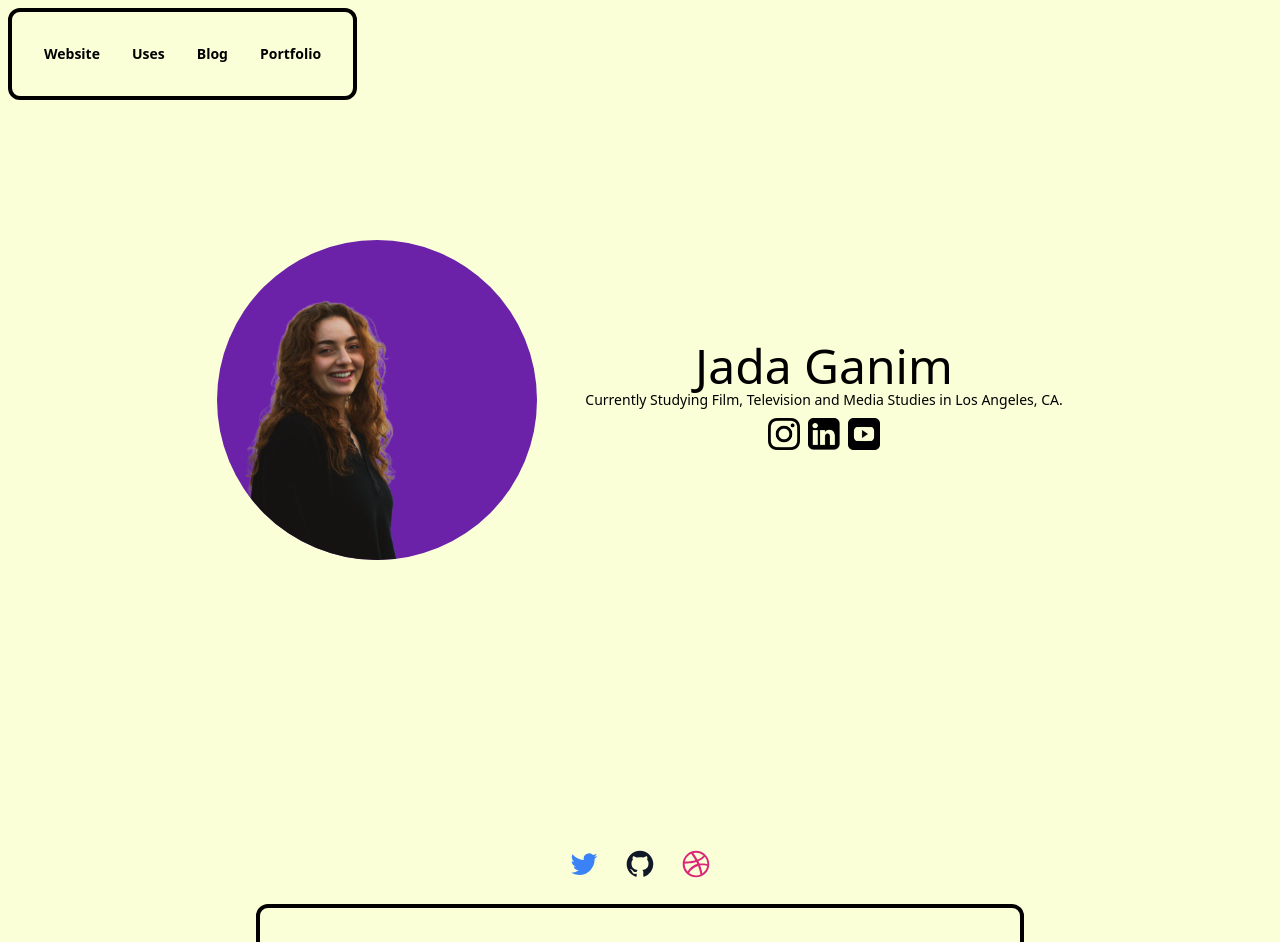
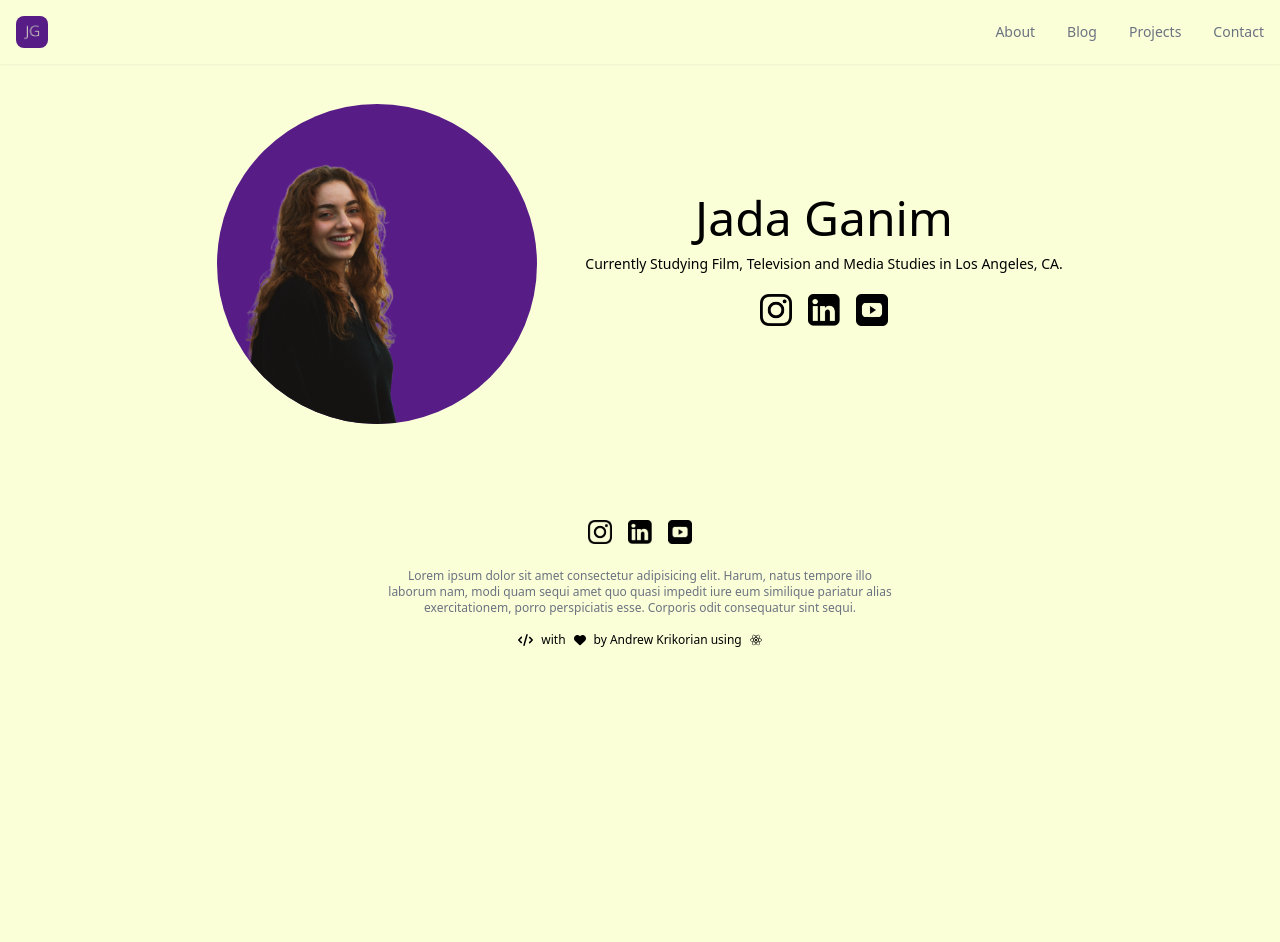
Before and after one commit to andykr1k/JadaReactPortfolio, a React (Vite) app: page / in a window 1280 px wide. Shown: the top 942 px of the page. After the commit the page ends 800 px from the top, so only its background shows below. Built offline with nearby package versions, Linux system fonts and the light colour scheme.

Commit message:
Adding Animations as well as New Scenes

```diff
--- a/package.json
+++ b/package.json
@@ -13,6 +13,7 @@
     "@fortawesome/free-brands-svg-icons": "^6.1.2",
     "@fortawesome/free-solid-svg-icons": "^6.1.2",
     "@fortawesome/react-fontawesome": "^0.2.0",
+    "framer-motion": "^7.2.0",
     "react": "^18.2.0",
     "react-dom": "^18.2.0",
     "react-router-dom": "^6.3.0"
--- a/src/App.jsx
+++ b/src/App.jsx
@@ -6,11 +6,11 @@ import './App.css'
 function App() {
 
   return (
-    <div className="App">
-    <div className='absolute'>
-      <comps.Header />
+    <div className="max-h-screen">
+    <div className='sticky top-0'>
+    <comps.Header />
     </div>
-      <Pages.FrontPage />
+    <Pages.FrontPage />
       <comps.Footer />
     </div>
   )
--- a/src/components/Footer.jsx
+++ b/src/components/Footer.jsx
@@ -1,144 +1,43 @@
 import { faCode, faHeart } from '@fortawesome/free-solid-svg-icons'
 import { FontAwesomeIcon } from '@fortawesome/react-fontawesome'
 import { faReact } from '@fortawesome/free-brands-svg-icons'
+import insta from '../assets/logos/insta.png'
+import linkedin from '../assets/logos/linkedin.png'
+import yt from '../assets/logos/yt.png'
 
 export default function Footer() {
     return (
       <footer class="text-center">
       <div class="max-w-screen-xl px-4 py-12 mx-auto sm:px-6 lg:px-8">
-        <div class="max-w-3xl mx-auto space-y-6">
-          <div class="flex justify-center space-x-6">
-            <a
-              class="text-blue-500 hover:text-opacity-75"
-              href="/"
-              target="_blank"
-              rel="noopener noreferrer"
-              aria-label="Twitter"
-            >
-              <svg
-                class="w-8 h-8"
-                fill="currentColor"
-                viewBox="0 0 24 24"
-                aria-hidden="true"
-              >
-                <path
-                  d="M8.29 20.251c7.547 0 11.675-6.253 11.675-11.675 0-.178 0-.355-.012-.53A8.348 8.348 0 0022 5.92a8.19 8.19 0 01-2.357.646 4.118 4.118 0 001.804-2.27 8.224 8.224 0 01-2.605.996 4.107 4.107 0 00-6.993 3.743 11.65 11.65 0 01-8.457-4.287 4.106 4.106 0 001.27 5.477A4.072 4.072 0 012.8 9.713v.052a4.105 4.105 0 003.292 4.022 4.095 4.095 0 01-1.853.07 4.108 4.108 0 003.834 2.85A8.233 8.233 0 012 18.407a11.616 11.616 0 006.29 1.84"
-                ></path>
-              </svg>
-            </a>
-
-            <a
-              class="text-gray-900 hover:text-opacity-75"
-              href="/"
-              target="_blank"
-              rel="noopener noreferrer"
-              aria-label="GitHub"
-            >
-              <svg
-                class="w-8 h-8"
-                fill="currentColor"
-                viewBox="0 0 24 24"
-                aria-hidden="true"
-              >
-                <path
-                  fill-rule="evenodd"
-                  d="M12 2C6.477 2 2 6.484 2 12.017c0 4.425 2.865 8.18 6.839 9.504.5.092.682-.217.682-.483 0-.237-.008-.868-.013-1.703-2.782.605-3.369-1.343-3.369-1.343-.454-1.158-1.11-1.466-1.11-1.466-.908-.62.069-.608.069-.608 1.003.07 1.531 1.032 1.531 1.032.892 1.53 2.341 1.088 2.91.832.092-.647.35-1.088.636-1.338-2.22-.253-4.555-1.113-4.555-4.951 0-1.093.39-1.988 1.029-2.688-.103-.253-.446-1.272.098-2.65 0 0 .84-.27 2.75 1.026A9.564 9.564 0 0112 6.844c.85.004 1.705.115 2.504.337 1.909-1.296 2.747-1.027 2.747-1.027.546 1.379.202 2.398.1 2.651.64.7 1.028 1.595 1.028 2.688 0 3.848-2.339 4.695-4.566 4.943.359.309.678.92.678 1.855 0 1.338-.012 2.419-.012 2.747 0 .268.18.58.688.482A10.019 10.019 0 0022 12.017C22 6.484 17.522 2 12 2z"
-                  clip-rule="evenodd"
-                ></path>
-              </svg>
-            </a>
-
-            <a
-              class="text-pink-600 hover:text-opacity-75"
-              href="/dribbble"
-              target="_blank"
-              rel="noopener noreferrer"
-              aria-label="Dribbble"
-            >
-              <svg
-                class="w-8 h-8"
-                fill="currentColor"
-                viewBox="0 0 24 24"
-                aria-hidden="true"
-              >
-                <path
-                  fill-rule="evenodd"
-                  d="M12 2C6.48 2 2 6.48 2 12s4.48 10 10 10c5.51 0 10-4.48 10-10S17.51 2 12 2zm6.605 4.61a8.502 8.502 0 011.93 5.314c-.281-.054-3.101-.629-5.943-.271-.065-.141-.12-.293-.184-.445a25.416 25.416 0 00-.564-1.236c3.145-1.28 4.577-3.124 4.761-3.362zM12 3.475c2.17 0 4.154.813 5.662 2.148-.152.216-1.443 1.941-4.48 3.08-1.399-2.57-2.95-4.675-3.189-5A8.687 8.687 0 0112 3.475zm-3.633.803a53.896 53.896 0 013.167 4.935c-3.992 1.063-7.517 1.04-7.896 1.04a8.581 8.581 0 014.729-5.975zM3.453 12.01v-.26c.37.01 4.512.065 8.775-1.215.25.477.477.965.694 1.453-.109.033-.228.065-.336.098-4.404 1.42-6.747 5.303-6.942 5.629a8.522 8.522 0 01-2.19-5.705zM12 20.547a8.482 8.482 0 01-5.239-1.8c.152-.315 1.888-3.656 6.703-5.337.022-.01.033-.01.054-.022a35.318 35.318 0 011.823 6.475 8.4 8.4 0 01-3.341.684zm4.761-1.465c-.086-.52-.542-3.015-1.659-6.084 2.679-.423 5.022.271 5.314.369a8.468 8.468 0 01-3.655 5.715z"
-                  clip-rule="evenodd"
-                ></path>
-              </svg>
-            </a>
+        <div class="max-w-3xl mx-auto space-y-4">
+        <div className='flex items-center space-x-4 justify-center p-2'>
+                <a className="w-6" href="https://instagram.com/jadaganim">
+                <img src={insta} />
+                </a>
+                <a className="w-6" href="https://www.linkedin.com/in/jada-ganim/">
+                <img src={linkedin} />
+                </a>
+                <a className="w-6" href="https://www.youtube.com/channel/UCwjWRIlTnAnvnU1R6on0Ovg">
+                <img src={yt} />
+                </a>
           </div>
-
-          <nav
-            class="relative flex flex-wrap justify-center gap-8 p-8 text-sm font-bold border-4 border-black rounded-xl"
-          >
-            <a
-              class="hover:opacity-75"
-              href="/"
-              target="_blank"
-              rel="noopener noreferrer"
-            >
-              Website
-            </a>
-
-            <a
-              class="hover:opacity-75"
-              href="/"
-              target="_blank"
-              rel="noopener noreferrer"
-            >
-              Uses
-            </a>
-
-            <a
-              class="hover:opacity-75"
-              href="/"
-              target="_blank"
-              rel="noopener noreferrer"
-            >
-              Blog
-            </a>
-
-            <a
-              class="hover:opacity-75"
-              href="/"
-              target="_blank"
-              rel="noopener noreferrer"
-            >
-              Portfolio
-            </a>
-          </nav>
-
           <p class="max-w-lg mx-auto text-xs text-gray-500">
             Lorem ipsum dolor sit amet consectetur adipisicing elit. Harum, natus
             tempore illo laborum nam, modi quam sequi amet quo quasi impedit iure
             eum similique pariatur alias exercitationem, porro perspiciatis esse.
             Corporis odit consequatur sint sequi.
-
-            <a
-              class="block mt-1 text-pink-600 underline decoration-wavy decoration-pink-500 hover:opacity-75"
-              href="/"
-              target="_blank"
-              rel="noopener noreferrer"
-            >
-              External Link
-            </a>
           </p>
 
           <p class="text-xs font-medium">
             <div className="text-gray">
               <FontAwesomeIcon icon={faCode} className="ml-2 mr-2" />
-
               with
-
               <FontAwesomeIcon icon={faHeart} className="ml-2 mr-2" />
-
               by
               {" "}
               <a
-                  href="https://github.com/andykr1k"
-                  aria-label="My GitHub"
+                  href="https://rebrand.ly/andykr1k"
+                  aria-label="My Portfolio"
               >
                   <span className="badge bg-dark">
                       Andrew Krikorian
--- a/src/components/Header.jsx
+++ b/src/components/Header.jsx
@@ -1,47 +1,43 @@
-
+import logo from "../assets/logos/tabicon.png"
 
 export default function Header() {
     return (
-      <div class="flex items-center justify-center space-x-6 p-2">
-        <nav
-          class="flex flex-wrap justify-center gap-8 p-8 text-sm font-bold border-4 border-black rounded-xl"
-        >
-          <a
-            class="hover:opacity-75"
-            href="/"
-            target="_blank"
-            rel="noopener noreferrer"
-          >
-            Website
-          </a>
+        <div class="shadow-sm">
+          <div class="max-w-screen-xl p-4 mx-auto">
+            <div class="flex items-center justify-between space-x-4 lg:space-x-10">
+              <div class="flex lg:w-0 lg:flex-1">
+                <img src={logo} class="w-8 h-8 bg-purple-900 rounded-lg p-2"/>
+              </div>
 
-          <a
-            class="hover:opacity-75"
-            href="/"
-            target="_blank"
-            rel="noopener noreferrer"
-          >
-            Uses
-          </a>
+              <nav class="hidden space-x-8 text-sm font-medium md:flex">
+                <a class="text-gray-500" href="">About</a>
+                <a class="text-gray-500" href="">Blog</a>
+                <a class="text-gray-500" href="">Projects</a>
+                <a class="text-gray-500" href="">Contact</a>
+              </nav>
 
-          <a
-            class="hover:opacity-75"
-            href="/"
-            target="_blank"
-            rel="noopener noreferrer"
-          >
-            Blog
-          </a>
-
-          <a
-            class="hover:opacity-75"
-            href="/"
-            target="_blank"
-            rel="noopener noreferrer"
-          >
-            Portfolio
-          </a>
-        </nav>
-      </div>
+              <div class="md:hidden">
+                <button class="p-2 text-gray-600 rounded-lg" type="button">
+                  <span class="sr-only">Open menu</span>
+                  <svg
+                    aria-hidden="true"
+                    class="w-5 h-5"
+                    fill="none"
+                    stroke="currentColor"
+                    viewbox="0 0 24 24"
+                    xmlns="http://www.w3.org/2000/svg"
+                  >
+                    <path
+                      d="M4 6h16M4 12h16M4 18h16"
+                      stroke-linecap="round"
+                      stroke-linejoin="round"
+                      stroke-width="2"
+                    />
+                  </svg>
+                </button>
+              </div>
+            </div>
+          </div>
+        </div>
     )
 }
--- a/src/pages/FrontPage.jsx
+++ b/src/pages/FrontPage.jsx
@@ -2,21 +2,21 @@ import headshot from '../assets/profile/new.png'
 import insta from '../assets/logos/insta.png'
 import linkedin from '../assets/logos/linkedin.png'
 import yt from '../assets/logos/yt.png'
-
+import { motion } from 'framer-motion'
 export default function FrontPage() {
     return (
-      <div className='grid place-items-center h-screen'>
+      <div className='grid place-items-center'>
         <div className='lg:flex items-center text-center lg:space-x-12 p-10'>
             <div>
-              <img src={headshot} className="w-48 m-auto lg:w-80	bg-purple-800 rounded-full"/>
+              <img src={headshot} className="w-48 m-auto lg:w-80	bg-purple-900 rounded-full"/>
             </div>
-          <div className=''>
+          <div className='space-y-3'>
               <h1 className='text-5xl'>Jada Ganim</h1>
               <h2 className='text-sm'>Currently Studying Film, Television and Media Studies in Los Angeles, CA.</h2>
-              <div className='flex items-center space-x-2 justify-center p-2'>
-                <a className="w-8" href="https://instagram.com/jadaganim">
+              <div className='flex items-center space-x-4 justify-center p-2'>
+                <motion.a whileHover={{scale: 1.2}} className="w-8" href="https://instagram.com/jadaganim">
                 <img src={insta} />
-                </a>
+                </motion.a>
                 <a className="w-8" href="https://www.linkedin.com/in/jada-ganim/">
                 <img src={linkedin} />
                 </a>
```
Also changed, not shown: 1 other file (tests, documents, lock files or other folders).
